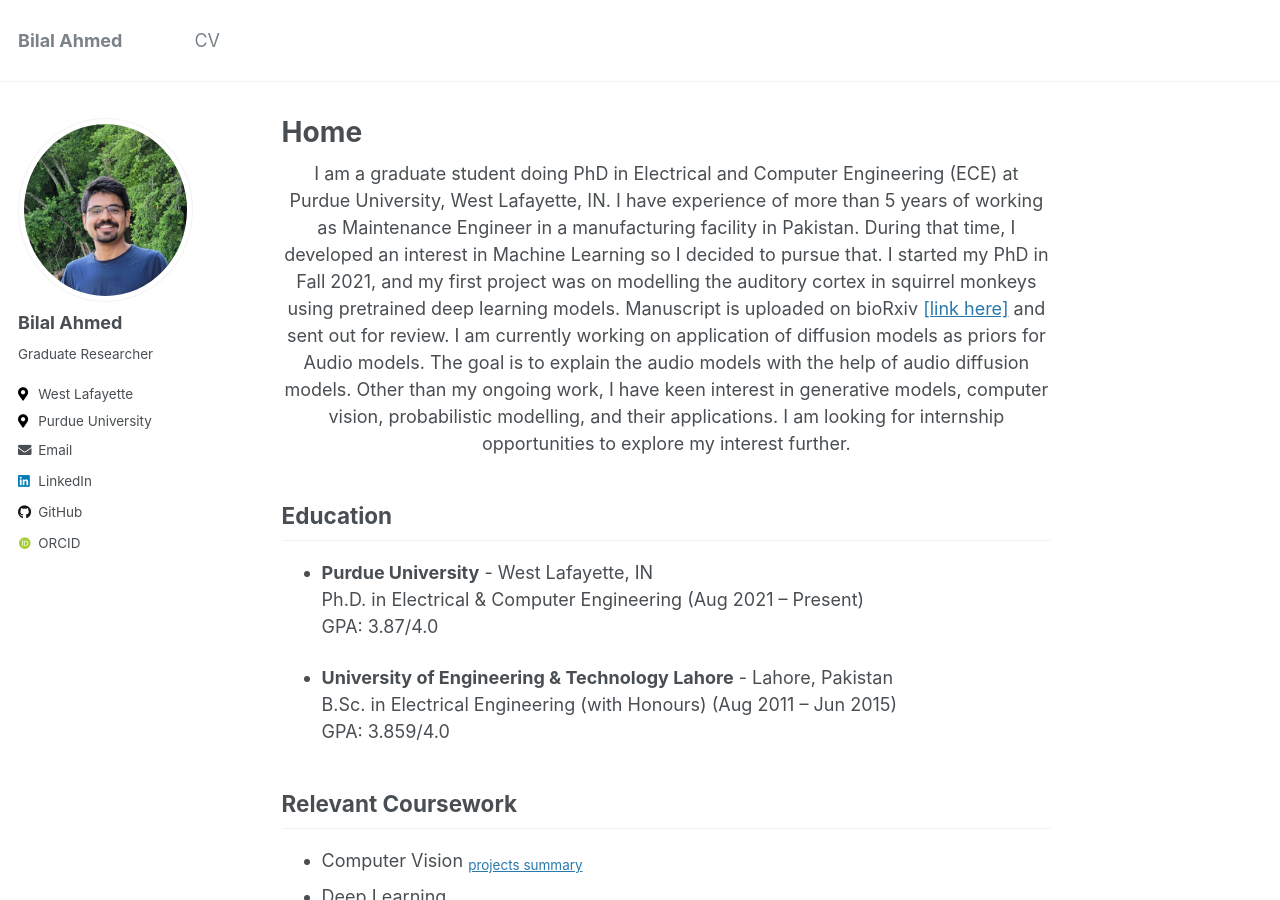
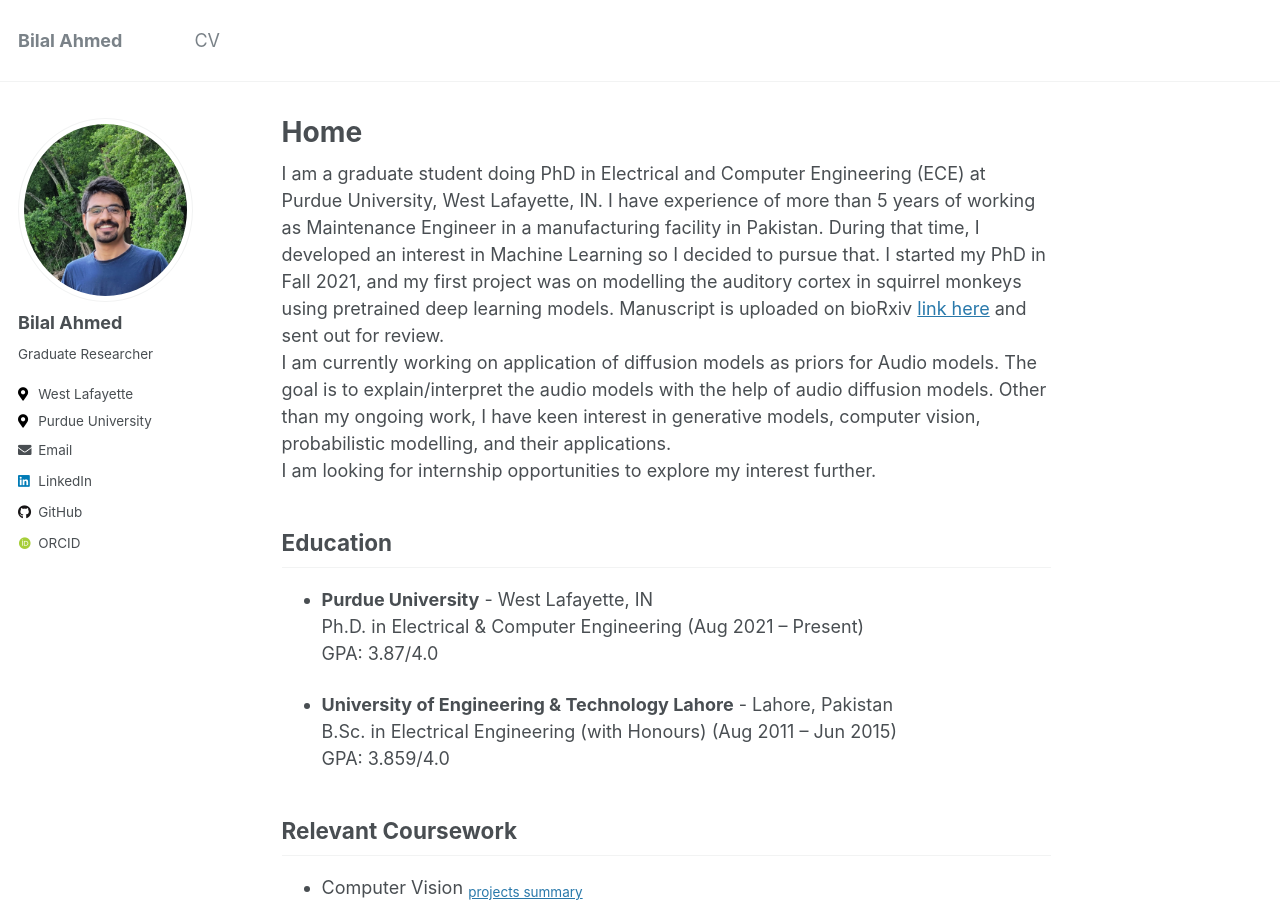
Before and after one commit to bilalhsp/bilalhsp.github.io, a Jekyll site: the page built from _pages/home.md, in a window 1280 px wide and 900 px high. Built offline with Jekyll 4.4.1, drawn with Linux system fonts in a browser that asks for light colours; some web fonts are replaced; part of the change alters nothing that is shown.

Commit message:
my profile summary updated

```diff
--- a/_pages/home.md
+++ b/_pages/home.md
@@ -12,18 +12,23 @@ redirect_from:
 
 
 
-<center>
+<!-- <center>
     I am a graduate student doing PhD in Electrical and Computer Engineering (ECE) at Purdue University, West Lafayette, IN.
     I have experience of more than 5 years of working as Maintenance Engineer in a manufacturing facility in Pakistan. During that time,
     I developed an interest in Machine Learning so I decided to pursue that. I started my PhD in Fall 2021, and my first project was
     on modelling the auditory cortex in squirrel monkeys using pretrained deep learning models. Manuscript is uploaded on bioRxiv
     <a href="https://www.biorxiv.org/content/10.1101/2024.11.12.623280v1.abstract" target="_blank">[link here]</a> and sent out for review.
-    I am currently working on application of diffusion models as priors for Audio models. The goal is to explain the audio models
-    with the help of audio diffusion models. Other than my ongoing work, I have keen interest in generative models, computer vision,
+    I am currently working on application of diffusion models as priors for Audio models. The goal is to explain/interpret the audio models with the help of audio diffusion models. Other than my ongoing work, I have keen interest in generative models, computer vision,
     probabilistic modelling, and their applications.
     I am looking for internship opportunities to explore my interest further.
-</center>
-
+</center> -->
+I am a graduate student doing PhD in Electrical and Computer Engineering (ECE) at Purdue University, West Lafayette, IN.
+I have experience of more than 5 years of working as Maintenance Engineer in a manufacturing facility in Pakistan. During that time,
+I developed an interest in Machine Learning so I decided to pursue that. I started my PhD in Fall 2021, and my first project was
+on modelling the auditory cortex in squirrel monkeys using pretrained deep learning models. Manuscript is uploaded on bioRxiv [link here](https://www.biorxiv.org/content/10.1101/2024.11.12.623280v1.abstract) and sent out for review.
+I am currently working on application of diffusion models as priors for Audio models. The goal is to explain/interpret the audio models with the help of audio diffusion models. Other than my ongoing work, I have keen interest in generative models, computer vision,
+probabilistic modelling, and their applications.
+I am looking for internship opportunities to explore my interest further.
 
 ## Education
 - **Purdue University** - West Lafayette, IN
```
